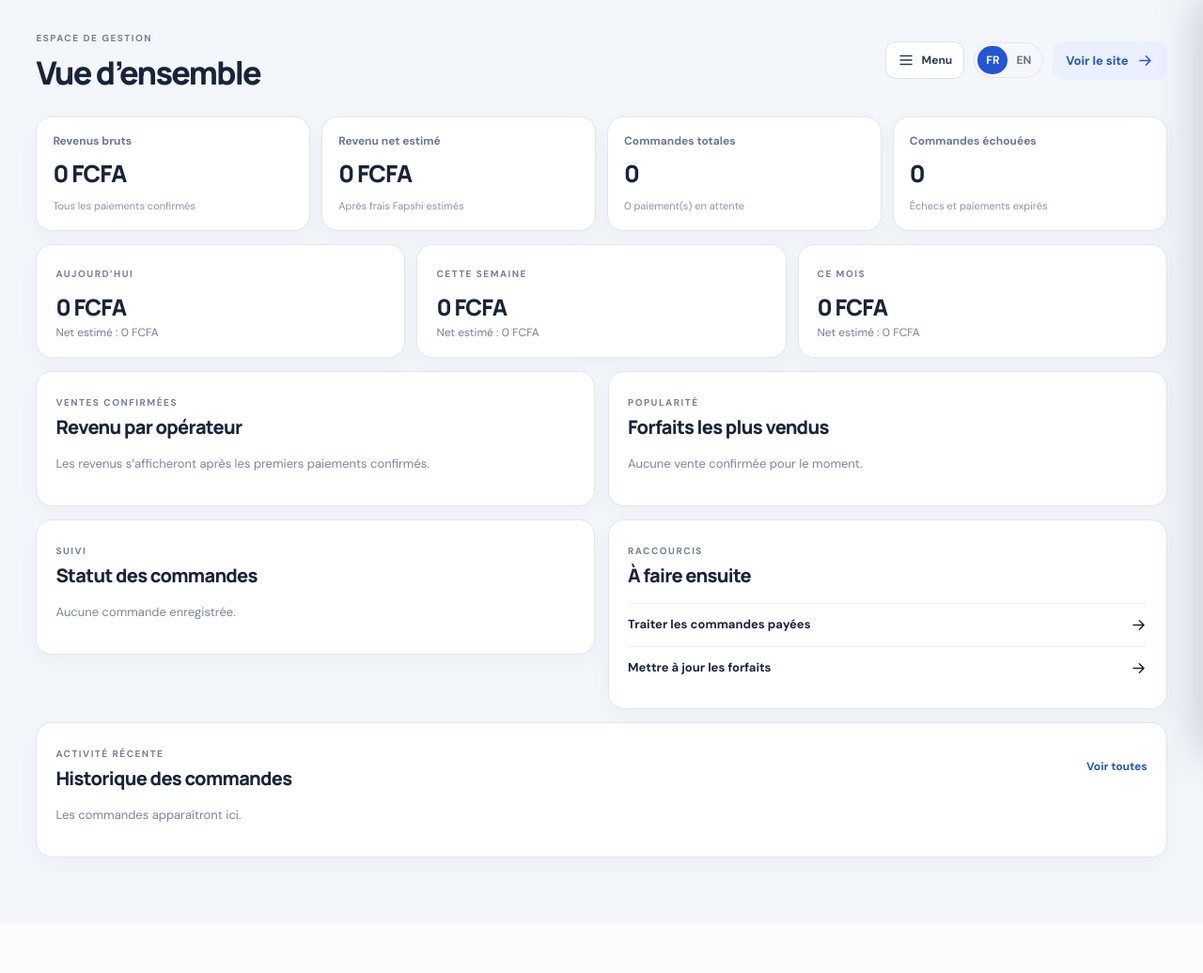
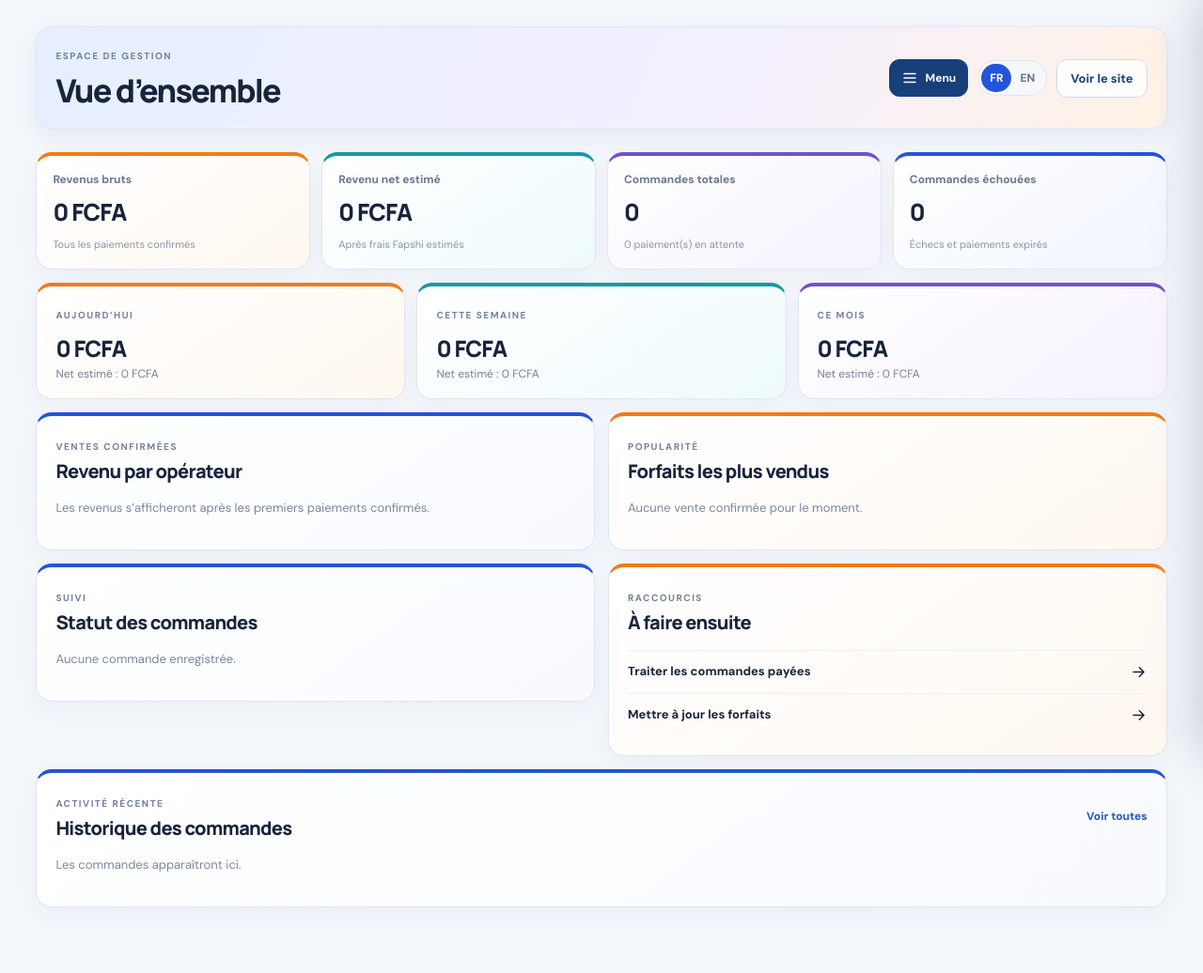
Before and after one commit to Fochiv/giga-surf, a PHP site: page /Admin/index.php in a window 1280 px wide. Shown: the whole page at 94% size. Before the commit the page ends 923 px from the top, so only its background shows below. Run offline with PHP 8.4, Linux system fonts and the light colour scheme; the visitor is signed in with stand-in values (Sample User, id 1); data that the repository does not hold is empty.

Commit message:
Update admin styles and add payment network documentation
Replit-Commit-Author: Agent

```diff
--- a/Admin/_layout.php
+++ b/Admin/_layout.php
@@ -60,7 +60,7 @@ function adminHeader(string $title, string $active = '', bool $loginPage = false
                     <div class="admin-top-actions">
                         <button class="admin-menu-toggle" type="button" data-admin-menu-toggle aria-expanded="false" aria-controls="admin-navigation"><?= adminIcon('menu') ?><span data-fr="Menu" data-en="Menu">Menu</span></button>
                         <div class="language-toggle" role="group" aria-label="Choisir la langue"><button type="button" data-lang="fr" aria-pressed="true">FR</button><button type="button" data-lang="en" aria-pressed="false">EN</button></div>
-                        <a class="admin-view-site" href="../index.php" target="_blank" rel="noopener"><span data-fr="Voir le site" data-en="View website">Voir le site</span> <?= adminIcon('arrow') ?></a>
+                        <a class="admin-view-site" href="../index.php" target="_blank" rel="noopener"><span data-fr="Voir le site" data-en="View website">Voir le site</span></a>
                     </div>
                 </header>
                 <?php foreach ($flashItems as $message): ?>
--- a/assets/css/admin.css
+++ b/assets/css/admin.css
@@ -14,9 +14,15 @@
 .admin-brand small,.admin-auth-brand small { display:block; font:800 9px 'DM Sans',sans-serif; letter-spacing:.17em; color:#9daec8; margin-top:4px; }
 .admin-nav { display:grid; gap:6px; }
 .admin-nav a,.admin-logout { display:flex; align-items:center; gap:12px; min-height:46px; border-radius:12px; padding:0 12px; text-decoration:none; color:#bdc9db; font-size:14px; font-weight:700; transition:background .18s,color .18s; }
-.admin-nav a:hover,.admin-nav a.active { color:#fff; background:#243b5d; }
-.admin-nav a.active { box-shadow:inset 3px 0 #45b9d5; }
-.admin-nav svg,.admin-logout svg,.admin-view-site svg,.admin-quick-links svg { width:19px; height:19px; flex:none; }
+.admin-nav a:hover,.admin-nav a.active { color:#fff; background:linear-gradient(110deg,#284a74,#243b5d); }
+.admin-nav a.active { box-shadow:inset 4px 0 #45b9d5,0 5px 14px rgba(5,14,28,.18); }
+.admin-nav a:nth-child(1) svg { color:#81a9ff; }
+.admin-nav a:nth-child(2) svg { color:#f7ad6c; }
+.admin-nav a:nth-child(3) svg { color:#f2d55b; }
+.admin-nav a:nth-child(4) svg { color:#c5a6ff; }
+.admin-nav a:nth-child(5) svg { color:#75d4d7; }
+.admin-nav a.active svg { color:#fff; }
+.admin-nav svg,.admin-logout svg,.admin-quick-links svg { width:19px; height:19px; flex:none; }
 .admin-sidebar-bottom { margin-top:auto; border-top:1px solid #31435e; padding-top:16px; }
 .admin-user-chip { display:flex; align-items:center; gap:10px; font-weight:700; font-size:13px; padding:0 8px 12px; }
 .admin-user-chip small { display:block; color:#9daec8; font-size:11px; font-weight:500; margin-top:3px; }
@@ -24,17 +30,23 @@
 .admin-logout { width:100%; border:0; background:transparent; cursor:pointer; }
 .admin-logout:hover { color:#fff; background:#243b5d; }
 .admin-main { min-width:0; width:min(1500px,100%); margin:0 auto; padding:28px clamp(18px,3vw,42px) 56px; }
-.admin-topbar { display:flex; align-items:center; justify-content:space-between; gap:16px; margin-bottom:24px; }
+.admin-topbar { display:flex; align-items:center; justify-content:space-between; gap:16px; margin-bottom:24px; padding:18px 20px; border:1px solid #dce6f5; border-radius:18px; background:linear-gradient(112deg,#e6efff 0%,#f3efff 60%,#fff2e5 100%); box-shadow:0 8px 24px rgba(27,48,86,.06); }
 .admin-top-actions { display:flex; align-items:center; gap:10px; }
-.admin-menu-toggle { display:inline-flex; align-items:center; justify-content:center; gap:8px; min-height:40px; padding:9px 12px; border:1px solid #dce3ec; border-radius:11px; background:white; color:#263958; font-size:12px; font-weight:800; cursor:pointer; }
+.admin-menu-toggle { display:inline-flex; align-items:center; justify-content:center; gap:8px; min-height:40px; padding:9px 12px; border:1px solid #173f7a; border-radius:11px; background:#173f7a; color:white; font-size:12px; font-weight:800; cursor:pointer; transition:background .18s,transform .18s; }
+.admin-menu-toggle:hover { background:#2355d9; transform:translateY(-1px); }
 .admin-menu-toggle svg { width:18px; height:18px; }
 .admin-topbar h1 { margin:5px 0 0; font:800 clamp(26px,3vw,34px) 'Manrope',sans-serif; letter-spacing:-.05em; }
 .admin-eyebrow { color:#71819a; font-size:10px; font-weight:900; letter-spacing:.15em; }
-.admin-view-site { display:inline-flex; align-items:center; gap:8px; text-decoration:none; font-size:13px; font-weight:800; color:#2454c5; background:#eaf0ff; padding:11px 14px; border-radius:11px; }
+.admin-view-site { display:inline-flex; align-items:center; gap:8px; text-decoration:none; font-size:13px; font-weight:800; color:#173f7a; background:rgba(255,255,255,.86); border:1px solid #cfdbef; padding:11px 14px; border-radius:11px; transition:transform .18s,box-shadow .18s; }
+.admin-view-site:hover { color:#173f7a; transform:translateY(-1px); box-shadow:0 7px 17px rgba(27,48,86,.1); }
 .admin-stat-grid { display:grid; grid-template-columns:repeat(4,minmax(0,1fr)); gap:12px; margin-bottom:14px; }
-.admin-stat-card,.admin-panel { border:1px solid #e0e7f0; border-radius:17px; background:#fff; box-shadow:0 8px 24px rgba(27,48,86,.035); transition:transform .2s ease,box-shadow .2s ease,border-color .2s ease; }
+.admin-stat-card,.admin-panel { --panel-accent:#2355d9; position:relative; border:1px solid #e0e7f0; border-top:4px solid var(--panel-accent); border-radius:17px; background:linear-gradient(145deg,#fff,#f8faff); box-shadow:0 8px 24px rgba(27,48,86,.035); transition:transform .2s ease,box-shadow .2s ease,border-color .2s ease; }
 @media(hover:hover) { .admin-stat-card:hover,.admin-panel:hover { transform:translateY(-4px); border-color:#d2dcec; box-shadow:0 16px 34px rgba(27,48,86,.11); } }
 .admin-stat-card { padding:17px; min-width:0; }
+.admin-stat-card:nth-child(4n+1) { --panel-accent:#f47a16; background:linear-gradient(145deg,#fff,#fff8f0); }
+.admin-stat-card:nth-child(4n+2) { --panel-accent:#1599a7; background:linear-gradient(145deg,#fff,#effbfc); }
+.admin-stat-card:nth-child(4n+3) { --panel-accent:#7253c7; background:linear-gradient(145deg,#fff,#f6f2ff); }
+.admin-stat-card:nth-child(4n) { --panel-accent:#2355d9; background:linear-gradient(145deg,#fff,#f1f5ff); }
 .admin-stat-card>span { display:block; font-size:12px; color:#697891; font-weight:700; }
 .admin-stat-card strong { display:block; margin:9px 0 5px; font:800 clamp(18px,2vw,25px) 'Manrope',sans-serif; letter-spacing:-.04em; overflow-wrap:anywhere; }
 .admin-stat-card small { color:#8995a8; font-size:11px; line-height:1.45; }
@@ -42,11 +54,15 @@
 .admin-panel-heading { display:flex; align-items:center; justify-content:space-between; gap:12px; margin-bottom:16px; }
 .admin-panel-heading h2 { margin:4px 0 0; font:800 20px 'Manrope',sans-serif; letter-spacing:-.035em; }
 .admin-period-grid { display:grid; grid-template-columns:repeat(3,minmax(0,1fr)); gap:12px; margin-bottom:14px; }
+.admin-period-grid .admin-panel:nth-child(1) { --panel-accent:#f47a16; background:linear-gradient(145deg,#fff,#fff8f0); }
+.admin-period-grid .admin-panel:nth-child(2) { --panel-accent:#1599a7; background:linear-gradient(145deg,#fff,#effbfc); }
+.admin-period-grid .admin-panel:nth-child(3) { --panel-accent:#7253c7; background:linear-gradient(145deg,#fff,#f6f2ff); }
 .admin-period-grid .admin-panel { margin-bottom:0; padding:18px 20px; }
 .admin-period-grid h2 { font:800 24px 'Manrope',sans-serif; letter-spacing:-.04em; margin:10px 0 3px; }
 .admin-period-grid p { margin:0; color:#71819a; font-size:12px; }
 .admin-two-col { display:grid; grid-template-columns:repeat(2,minmax(0,1fr)); gap:14px; align-items:start; }
 .admin-two-col>.admin-panel { margin-bottom:14px; }
+.admin-two-col>.admin-panel:nth-child(2n) { --panel-accent:#f47a16; background:linear-gradient(145deg,#fff,#fff8f0); }
 .admin-simple-list { display:grid; }
 .admin-simple-list>div { display:flex; align-items:center; justify-content:space-between; gap:12px; padding:11px 0; border-top:1px solid #edf0f5; font-size:13px; }
 .admin-simple-list>div:first-child { border-top:0; }
@@ -136,7 +152,7 @@
 .visually-hidden { position:absolute!important; width:1px!important; height:1px!important; padding:0!important; margin:-1px!important; overflow:hidden!important; clip:rect(0,0,0,0)!important; white-space:nowrap!important; border:0!important; }
 @media(max-width:1150px) { .admin-stat-grid { grid-template-columns:repeat(3,minmax(0,1fr)); } .admin-package-layout { grid-template-columns:1fr; } }
 @media(max-width:850px) { .admin-main { padding-top:20px; } }
-@media(max-width:640px) { .admin-stat-grid { grid-template-columns:repeat(2,minmax(0,1fr)); } .admin-stat-card { padding:13px; } .admin-stat-card strong { font-size:18px; } .admin-period-grid,.admin-two-col { grid-template-columns:1fr; gap:0; } .admin-main { padding-inline:14px; } .admin-topbar { align-items:flex-start; } .admin-view-site { font-size:0; padding:10px; } .admin-view-site svg { width:18px; height:18px; } .admin-panel { padding:15px; } .admin-filter-row { align-items:stretch; } .admin-tabs { justify-content:space-between; } .admin-tabs a { padding:8px 7px; font-size:10px; } .admin-search input { min-width:0; width:100%; } .admin-search { width:100%; } .admin-package-row { flex-direction:column; } .admin-package-actions { flex-direction:row; flex-wrap:wrap; } .admin-form { grid-template-columns:1fr; } .admin-form .full-field,.admin-form-buttons { grid-column:1; } .admin-top-actions { gap:6px; } .admin-menu-toggle { font-size:0; width:40px; padding:8px; } .admin-menu-toggle svg { width:20px; height:20px; } }
+@media(max-width:640px) { .admin-stat-grid { grid-template-columns:repeat(2,minmax(0,1fr)); } .admin-stat-card { padding:13px; } .admin-stat-card strong { font-size:18px; } .admin-period-grid,.admin-two-col { grid-template-columns:1fr; gap:0; } .admin-main { padding-inline:14px; } .admin-topbar { align-items:flex-start; padding:15px; } .admin-view-site { font-size:0; padding:10px; } .admin-panel { padding:15px; } .admin-filter-row { align-items:stretch; } .admin-tabs { justify-content:space-between; } .admin-tabs a { padding:8px 7px; font-size:10px; } .admin-search input { min-width:0; width:100%; } .admin-search { width:100%; } .admin-package-row { flex-direction:column; } .admin-package-actions { flex-direction:row; flex-wrap:wrap; } .admin-form { grid-template-columns:1fr; } .admin-form .full-field,.admin-form-buttons { grid-column:1; } .admin-top-actions { gap:6px; } .admin-menu-toggle { font-size:0; width:40px; padding:8px; } .admin-menu-toggle svg { width:20px; height:20px; } }
 .review-form { display:grid; gap:9px; margin-top:20px; padding-top:18px; border-top:1px solid var(--line); }
 .review-form h3 { margin:0 0 2px; font:800 18px 'Manrope',sans-serif; }
 .review-form label { font-size:13px; font-weight:800; }
--- a/assets/css/app.css
+++ b/assets/css/app.css
@@ -79,8 +79,6 @@ h1, h2, h3 { font-family: 'Manrope', sans-serif; }
 .step p { margin: 0; color: var(--muted); font-size: 14px; line-height: 1.5; }
 .step.reveal-target { cursor: pointer; }
 .step.reveal-target:focus-visible { outline: 3px solid var(--blue); outline-offset: 3px; }
-.admin-reveal { margin-top: 16px; }
-.admin-reveal a { color: var(--blue); font-weight: 800; text-decoration-thickness: 1px; text-underline-offset: 4px; }
 .catalog-head { padding: 42px 0 20px; }
 .back-link { display: inline-flex; align-items: center; gap: 7px; color: var(--muted); font-size: 14px; font-weight: 700; text-decoration: none; margin-bottom: 19px; }
 .operator-title { display: flex; gap: 15px; align-items: center; }
--- a/assets/js/app.js
+++ b/assets/js/app.js
@@ -154,8 +154,7 @@
   });
 
   var stepThree = document.querySelector('[data-admin-reveal]');
-  var adminReveal = document.querySelector('[data-admin-link]');
-  if (stepThree && adminReveal) {
+  if (stepThree) {
     var clicks = 0;
     var lastClickAt = 0;
     stepThree.addEventListener('click', function () {
@@ -163,7 +162,7 @@
       if (now - lastClickAt > 1800) clicks = 0;
       lastClickAt = now;
       clicks += 1;
-      if (clicks >= 5) adminReveal.hidden = false;
+      if (clicks >= 5) window.location.assign(stepThree.getAttribute('data-admin-url'));
     });
     stepThree.addEventListener('keydown', function (event) {
       if (event.key === 'Enter' || event.key === ' ') { event.preventDefault(); stepThree.click(); }
--- a/commande.php
+++ b/commande.php
@@ -57,7 +57,7 @@ require __DIR__ . '/includes/header.php';
         <label class="radio-card"><input type="radio" name="payment_operator" value="MTN Mobile Money" required <?= ($_POST['payment_operator'] ?? '') === 'MTN Mobile Money' ? 'checked' : '' ?>><img src="<?= h(url('logo-mtn.png')) ?>" alt=""><span>MTN MoMo</span></label>
         <label class="radio-card"><input type="radio" name="payment_operator" value="Orange Money" required <?= ($_POST['payment_operator'] ?? '') === 'Orange Money' ? 'checked' : '' ?>><img src="<?= h(url('logo-orange.png')) ?>" alt=""><span>Orange Money</span></label>
       </div>
-      <small data-fr="La demande de paiement est envoyée au numéro indiqué ci-dessous. Vérifiez qu’il correspond bien à l’opérateur choisi." data-en="The payment request will be sent to the number below. Make sure it belongs to the selected operator.">La demande de paiement est envoyée au numéro indiqué ci-dessous. Vérifiez qu’il correspond bien à l’opérateur choisi.</small>
+      <small data-fr="Le numéro de paiement doit correspondre à l’opérateur choisi. Il peut être différent de l’opérateur du forfait." data-en="The payment number must match the selected network. It can be different from the bundle operator.">Le numéro de paiement doit correspondre à l’opérateur choisi. Il peut être différent de l’opérateur du forfait.</small>
     </div>
     <div class="field"><label for="payment_number" data-fr="Numéro utilisé pour le paiement" data-en="Payment phone number">Numéro utilisé pour le paiement</label><input id="payment_number" name="payer_phone" type="tel" inputmode="tel" autocomplete="tel" required pattern="[+0-9 ]{9,16}" maxlength="16" value="<?= h($_POST['payer_phone'] ?? '') ?>" placeholder="6XX XXX XXX"><small data-fr="Une demande de paiement sera envoyée sur ce numéro. Gardez le téléphone à portée de main." data-en="A payment request will be sent to this number. Keep your phone nearby.">Une demande de paiement sera envoyée sur ce numéro. Gardez le téléphone à portée de main.</small></div>
     <?= csrf_field() ?>
--- a/create-order.php
+++ b/create-order.php
@@ -83,6 +83,7 @@ $update->execute([$externalId, $userId, $now, $orderId]);
 $response = fapshi()->direct_pay([
     'amount' => (int) $package['price'],
     'phone' => $payerPhone,
+    'medium' => $paymentOperator === 'Orange Money' ? 'orange money' : 'mobile money',
     'name' => $name,
     'userId' => $userId,
     'externalId' => $externalId,
@@ -106,5 +107,6 @@ if ($status === 'UNKNOWN') {
     flash('warning', 'La réponse de paiement n’a pas pu être confirmée. Ne relancez pas le paiement avant d’avoir vérifié votre suivi.');
     redirect('mes-commandes.php');
 }
+error_log('Direct payment initiation rejected by provider (HTTP ' . $statusCode . ').');
 flash('error', 'Le paiement n’a pas pu démarrer. Vérifiez le numéro Mobile Money et réessayez avec une nouvelle commande.');
 redirect('commande.php?forfait=' . (int) $package['id']);
--- a/index.php
+++ b/index.php
@@ -21,13 +21,12 @@ try {
 } catch (Throwable $e) {
     error_log('Giga Surf storefront settings load failed: ' . $e->getMessage());
 }
-$pageTitle = 'Internet mobile, simplement';
+$pageTitle = 'Accueil';
 $currentPage = 'home';
 require __DIR__ . '/includes/header.php';
 ?>
 <section class="hero">
   <div class="shell fade-in">
-    <span class="eyebrow" data-fr="Internet mobile, simplement" data-en="Mobile internet, made simple">Internet mobile, simplement</span>
     <h1 data-fr="Votre prochain <span class='accent'>giga</span> est tout près." data-en="Your next <span class='accent'>gigabyte</span> is just a tap away." data-i18n-html>Votre prochain <span class="accent">giga</span> est tout près.</h1>
     <p class="hero-copy" data-fr="Choisissez un forfait, indiquez le numéro à recharger et payez en toute simplicité. Pas de compte à créer." data-en="Choose a bundle, enter the number to top up and pay simply. No account needed.">Choisissez un forfait, indiquez le numéro à recharger et payez en toute simplicité. Pas de compte à créer.</p>
     <a class="button" href="#operateurs"><span data-fr="Trouver mon forfait" data-en="Find my bundle">Trouver mon forfait</span><?= giga_svg('arrow') ?></a>
@@ -68,9 +67,8 @@ require __DIR__ . '/includes/header.php';
     <div class="steps">
       <article class="step"><span class="step-number">1</span><div><h3 data-fr="Choisissez votre forfait" data-en="Choose your bundle">Choisissez votre forfait</h3><p data-fr="Comparez les offres Orange, MTN et Camtel Blue." data-en="Compare offers from Orange, MTN and Camtel Blue.">Comparez les offres Orange, MTN et Camtel Blue.</p></div></article>
       <article class="step"><span class="step-number">2</span><div><h3 data-fr="Indiquez le numéro" data-en="Enter the phone number">Indiquez le numéro</h3><p data-fr="Vérifiez soigneusement le numéro à recharger." data-en="Double-check the number you want to top up.">Vérifiez soigneusement le numéro à recharger.</p></div></article>
-      <article class="step reveal-target" tabindex="0" role="button" aria-label="Étape 3" data-admin-reveal><span class="step-number">3</span><div><h3 data-fr="Payez, nous livrons" data-en="Pay, then we deliver">Payez, nous livrons</h3><p data-fr="Suivez votre commande avec sa référence unique." data-en="Track your order using its unique reference.">Suivez votre commande avec sa référence unique.</p></div></article>
+      <article class="step reveal-target" tabindex="0" role="button" aria-label="Étape 3" data-admin-reveal data-admin-url="<?= h(url('Admin/login.php')) ?>"><span class="step-number">3</span><div><h3 data-fr="Payez, nous livrons" data-en="Pay, then we deliver">Payez, nous livrons</h3><p data-fr="Suivez votre commande avec sa référence unique." data-en="Track your order using its unique reference.">Suivez votre commande avec sa référence unique.</p></div></article>
     </div>
-    <div class="admin-reveal" data-admin-link hidden><a href="<?= h(url('Admin/login.php')) ?>" data-fr="Accès administrateur" data-en="Administrator access">Accès administrateur</a></div>
   </div>
 </section>
 <?php if ($publicReviews): ?>
```
Also changed, not shown: .agents/memory/MEMORY.md, .agents/memory/giga-surf-payment-networks.md (added).
